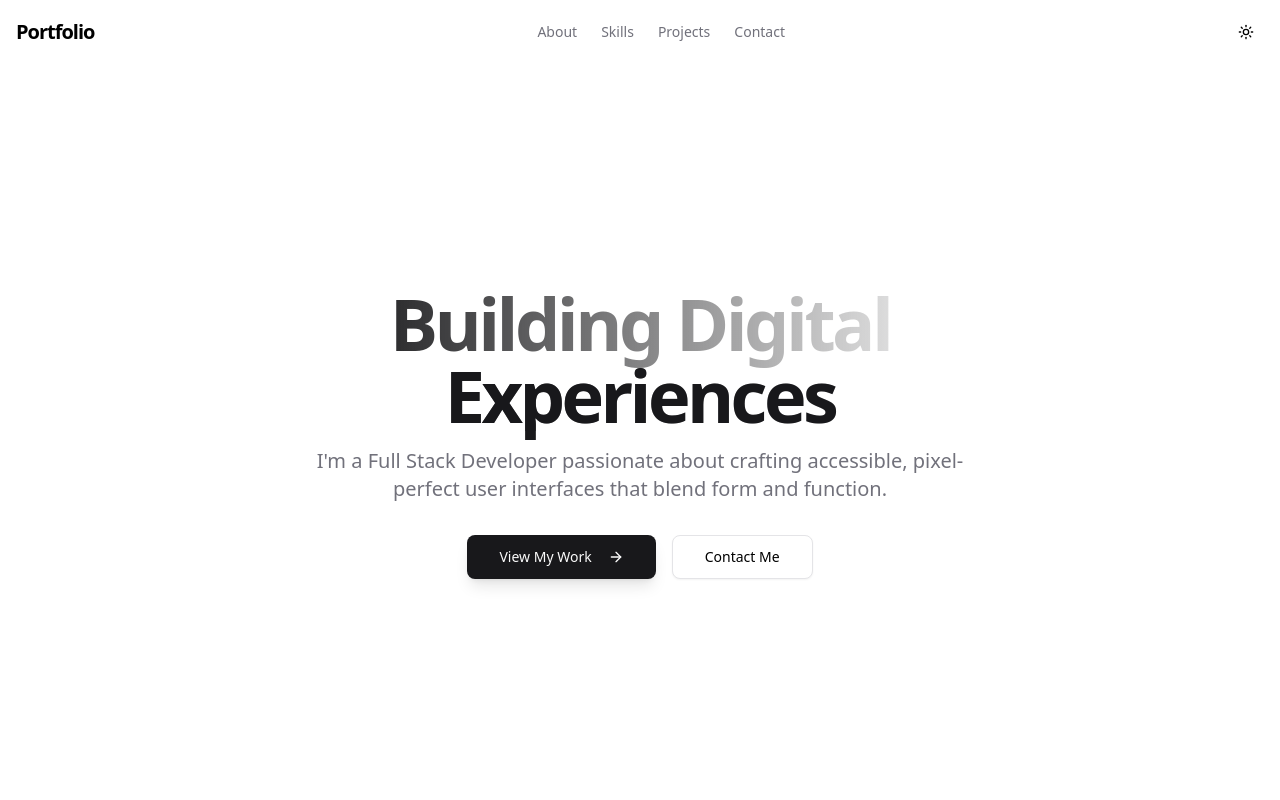
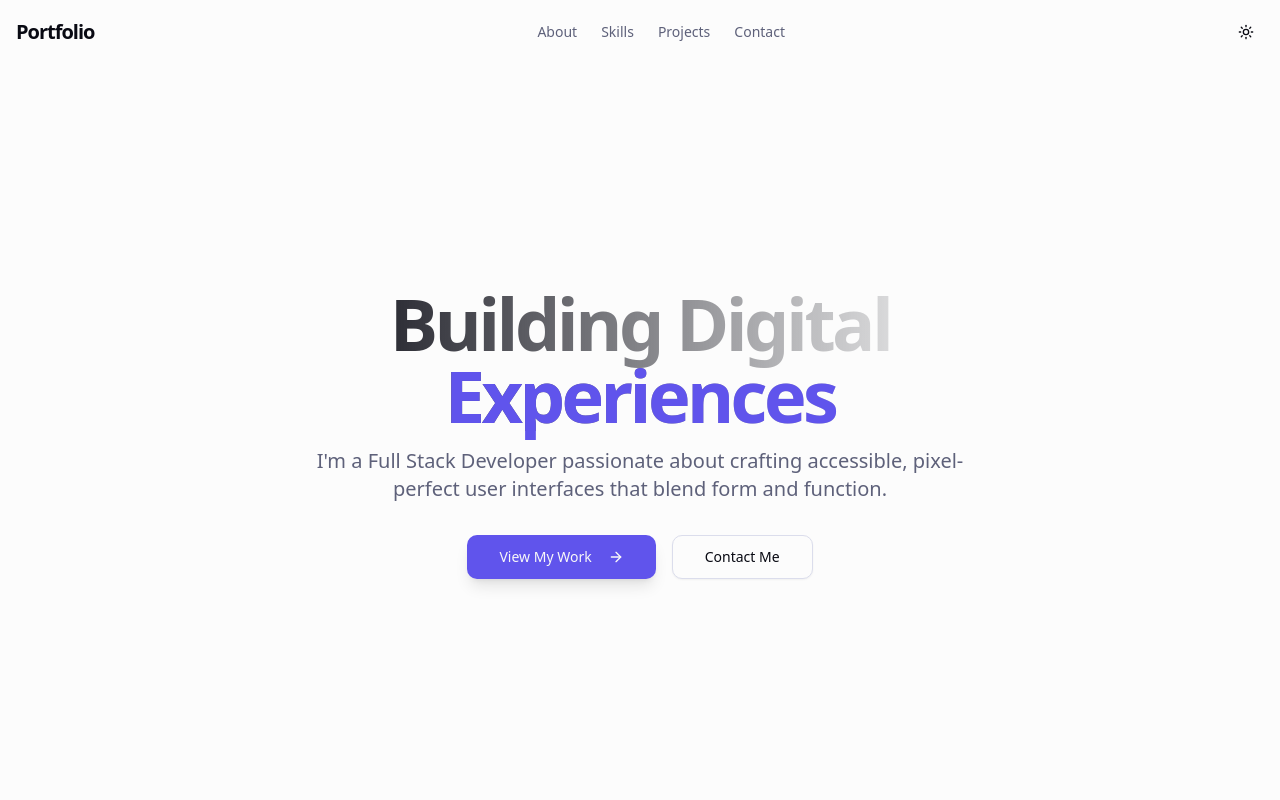
Before and after one commit to magnolia-AI/minmax-STeCE, a Next.js app: page / in a window 1280 px wide. Shown: the top 800 px of the page. Built offline with nearby package versions, Linux system fonts and the light colour scheme.

Commit message:
style: Re-add vibrant color scheme to globals.css
Re-instate the custom LCH color variables in `app/globals.css` for both light and dark modes, restoring the Indigo/Purple and Teal palette.

```diff
--- a/app/globals.css
+++ b/app/globals.css
@@ -10,85 +10,122 @@
   - Use a different color scheme entirely
   - Modify the dark mode theme
 
-
   The format must be L C H where:
 
   L is the lightness (0-1)
   C is the chroma (0-0.4)
   H is the hue (0-360)
-
-  Example from how its passed through the tailwind config:
-  primary: {
-    DEFAULT: "oklch(var(--primary))",
-    foreground: "oklch(var(--primary-foreground))",
-  },
 */
 
 :root {
-  --radius: 0.625rem;
-  --background: 1 0 0;
-  --foreground: 0.141 0.005 285.823;
+  --radius: 0.75rem; /* Slightly rounder corners for a friendlier accessible feel */
+
+  /* Light Mode Colors */
+  --background: 0.99 0 0;     /* Pure white */
+  --foreground: 0.15 0.02 280; /* Dark Purple-Grey text for better contrast */
+
+  /* Card & Popover */
   --card: 1 0 0;
-  --card-foreground: 0.141 0.005 285.823;
+  --card-foreground: 0.15 0.02 280;
   --popover: 1 0 0;
-  --popover-foreground: 0.141 0.005 285.823;
-  --primary: 0.21 0.006 285.885;
-  --primary-foreground: 0.985 0 0;
-  --secondary: 0.967 0.001 286.375;
-  --secondary-foreground: 0.21 0.006 285.885;
-  --muted: 0.967 0.001 286.375;
-  --muted-foreground: 0.552 0.016 285.938;
-  --accent: 0.967 0.001 286.375;
-  --accent-foreground: 0.21 0.006 285.885;
-  --destructive: 0.577 0.245 27.325;
-  --border: 0.92 0.004 286.32;
-  --input: 0.92 0.004 286.32;
-  --ring: 0.705 0.015 286.067;
-  --chart-1: 0.646 0.222 41.116;
-  --chart-2: 0.6 0.118 184.704;
-  --chart-3: 0.398 0.07 227.392;
-  --chart-4: 0.828 0.189 84.429;
-  --chart-5: 0.769 0.188 70.08;
-  --sidebar: 0.985 0 0;
-  --sidebar-foreground: 0.141 0.005 285.823;
-  --sidebar-primary: 0.21 0.006 285.885;
-  --sidebar-primary-foreground: 0.985 0 0;
-  --sidebar-accent: 0.967 0.001 286.375;
-  --sidebar-accent-foreground: 0.21 0.006 285.885;
-  --sidebar-border: 0.92 0.004 286.32;
-  --sidebar-ring: 0.705 0.015 286.067;
+  --popover-foreground: 0.15 0.02 280;
+
+  /* Primary: Vibrant Indigo/Purple */
+  --primary: 0.55 0.22 280;
+  --primary-foreground: 0.98 0 0;
+
+  /* Secondary: Fresh Teal/Cyan */
+  --secondary: 0.92 0.06 190;
+  --secondary-foreground: 0.30 0.10 190;
+
+  /* Muted: Soft Grey-Purple */
+  --muted: 0.96 0.01 280;
+  --muted-foreground: 0.50 0.04 280;
+
+  /* Accent: Soft Purple/Pink for selection/hovers */
+  --accent: 0.94 0.05 310;
+  --accent-foreground: 0.40 0.15 310;
+
+  /* Destructive */
+  --destructive: 0.6 0.2 25;
+  --destructive-foreground: 0.98 0 0;
+
+  --border: 0.90 0.02 280;
+  --input: 0.90 0.02 280;
+  --ring: 0.60 0.20 280;
+
+  /* Chart colors for visualizations */
+  --chart-1: 0.55 0.22 280; /* Primary Purple */
+  --chart-2: 0.60 0.18 190; /* Teal */
+  --chart-3: 0.70 0.15 320; /* Pink */
+  --chart-4: 0.75 0.15 60;  /* Orange/Yellow */
+  --chart-5: 0.65 0.18 240; /* Blue */
+
+  --sidebar: 0.98 0 0;
+  --sidebar-foreground: 0.15 0.02 280;
+  --sidebar-primary: 0.55 0.22 280;
+  --sidebar-primary-foreground: 0.98 0 0;
+  --sidebar-accent: 0.95 0.04 280;
+  --sidebar-accent-foreground: 0.55 0.22 280;
+  --sidebar-border: 0.90 0.02 280;
+  --sidebar-ring: 0.60 0.20 280;
 }
 
 .dark {
-  --background: 0.141 0.005 285.823;
-  --foreground: 0.985 0 0;
-  --card: 0.21 0.006 285.885;
-  --card-foreground: 0.985 0 0;
-  --popover: 0.21 0.006 285.885;
-  --popover-foreground: 0.985 0 0;
-  --primary: 0.92 0.004 286.32;
-  --primary-foreground: 0.21 0.006 285.885;
-  --secondary: 0.274 0.006 286.033;
-  --secondary-foreground: 0.985 0 0;
-  --muted: 0.274 0.006 286.033;
-  --muted-foreground: 0.705 0.015 286.067;
-  --accent: 0.274 0.006 286.033;
-  --accent-foreground: 0.985 0 0;
-  --destructive: 0.704 0.191 22.216;
-  --border: 1 0 0 / 10%;
-  --input: 1 0 0 / 15%;
-  --ring: 0.552 0.016 285.938;
-  --chart-1: 0.488 0.243 264.376;
-  --chart-2: 0.696 0.17 162.48;
-  --chart-3: 0.769 0.188 70.08;
-  --chart-4: 0.627 0.265 303.9;
-  --chart-5: 0.645 0.246 16.439;
-  --sidebar: 0.21 0.006 285.885;
-  --sidebar-foreground: 0.985 0 0;
-  --sidebar-primary: 0.488 0.243 264.376;
-  --sidebar-primary-foreground: 0.985 0 0;
-  --sidebar-accent: 0.274 0.006 286.033;
-  --sidebar-accent-foreground: 0.985 0 0;
-  --sidebar-border: 1 0 0 / 10%;
-  --sidebar-ring: 0.552 0.016 285.938;
+  /* Dark Mode Colors - More vibrant dark theme */
+  --background: 0.10 0.03 280; /* Deep Purple-Black background */
+  --foreground: 0.98 0 0;      /* White text */
+
+  --card: 0.15 0.04 280;       /* Slightly lighter purple-black */
+  --card-foreground: 0.98 0 0;
+
+  --popover: 0.15 0.04 280;
+  --popover-foreground: 0.98 0 0;
+
+  /* Primary: Neon Indigo/Purple */
+  --primary: 0.70 0.20 280;
+  --primary-foreground: 0.10 0.03 280;
+
+  /* Secondary: Teal */
+  --secondary: 0.25 0.10 190;
+  --secondary-foreground: 0.90 0.05 190;
+
+  --muted: 0.20 0.04 280;
+  --muted-foreground: 0.70 0.05 280;
+
+  /* Accent: Deep Purple Hover */
+  --accent: 0.25 0.08 280;
+  --accent-foreground: 0.98 0 0;
+
+  --destructive: 0.4 0.2 25;
+  --destructive-foreground: 0.98 0 0;
+
+  --border: 0.25 0.04 280;
+  --input: 0.25 0.04 280;
+  --ring: 0.70 0.20 280;
+
+  /* Chart colors for dark mode */
+  --chart-1: 0.70 0.20 280; /* Purple */
+  --chart-2: 0.65 0.15 190; /* Teal */
+  --chart-3: 0.75 0.15 320; /* Pink */
+  --chart-4: 0.80 0.15 60;  /* Orange */
+  --chart-5: 0.70 0.15 240; /* Blue */
+
+  --sidebar: 0.15 0.04 280;
+  --sidebar-foreground: 0.98 0 0;
+  --sidebar-primary: 0.70 0.20 280;
+  --sidebar-primary-foreground: 0.98 0 0;
+  --sidebar-accent: 0.25 0.08 280;
+  --sidebar-accent-foreground: 0.98 0 0;
+  --sidebar-border: 0.25 0.04 280;
+  --sidebar-ring: 0.70 0.20 280;
 }
+
+@layer base {
+  * {
+    @apply border-border;
+  }
+  body {
+    @apply bg-background text-foreground;
+  }
+}
```
